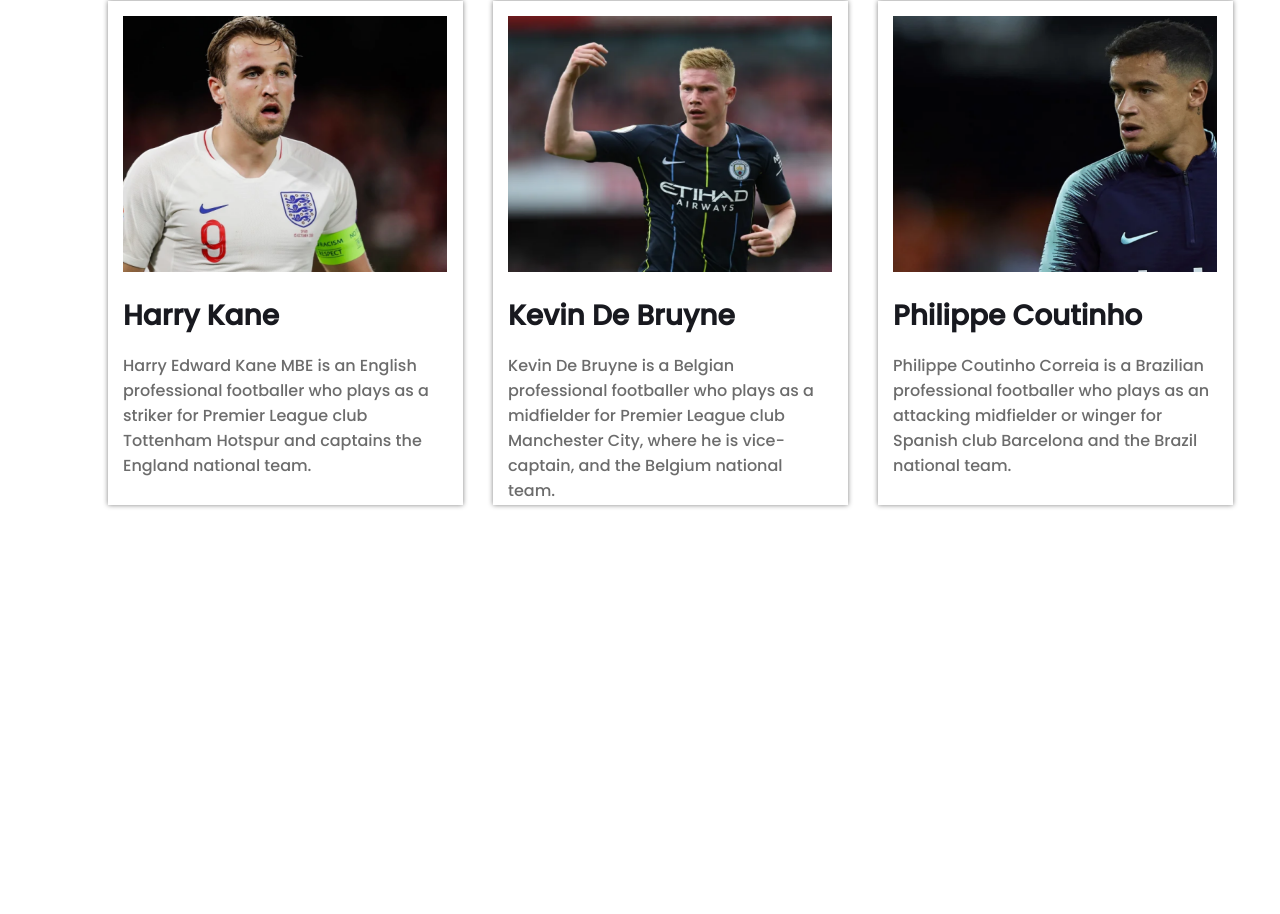
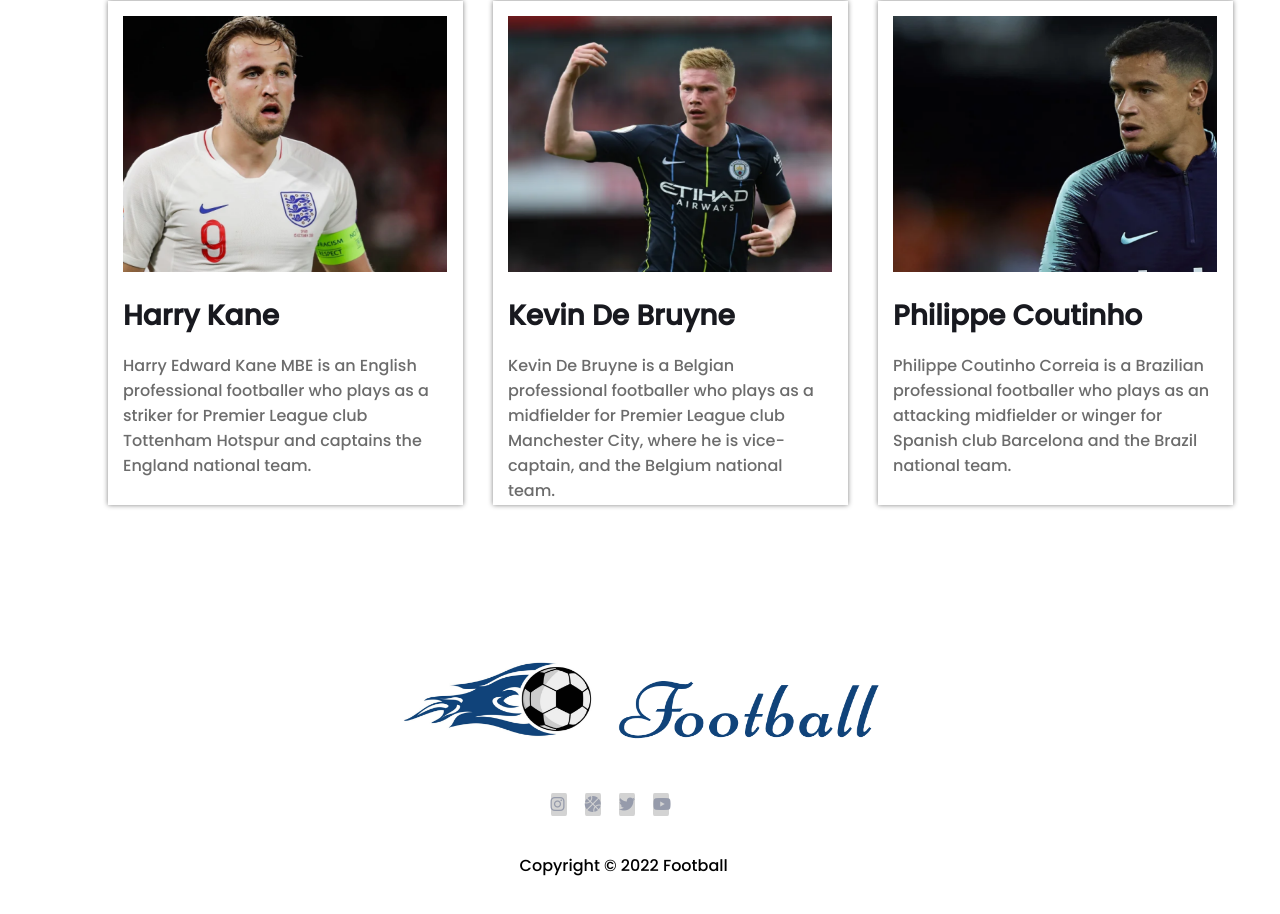
Before and after one commit to Ashfika-Lira/responsive-football, a plain HTML site: page index.html in a window 1280 px wide. Shown: the part 2317-3231 px from the top of the page. Before the commit the page ends 3010 px from the top, so only its background shows below. Drawn offline with Linux system fonts and the light colour scheme.

Commit message:
footer done

```diff
--- a/index.html
+++ b/index.html
@@ -151,8 +151,21 @@
     <!-- main end -->
 
     <!-- footer start -->
-    <footer>
-
+    <footer class="footer-container">
+        <div class="footer-info">
+            <div class="footer-img">
+                <img src="images/Logo.png" alt="">
+            </div>
+            <div class="footer-icons">
+                <a href=""><i class="fab fa-instagram"></i></a>
+                <a href=""><i class="fas fa-basketball-ball"></i></a>
+                <a href=""><i class="fab fa-twitter"></i></a>
+                <a href=""><i class="fab fa-youtube"></i></a>
+            </div>
+            <div class="copyright">
+                <p>Copyright &copy; 2022 Football</p>
+            </div>
+        </div>
     </footer>
     <!-- footer end -->
 </body>
--- a/styles/style.css
+++ b/styles/style.css
@@ -87,7 +87,7 @@
  .top-players{
      padding-left: 100px;
      padding-right: 110px;
-     padding-bottom: 180px;
+     padding-bottom: 100px;
  }
 .players{
     display: grid;
@@ -118,3 +118,57 @@
     color: #6C6C6C;
     font-size: 16px;
 }
+/*-----------------------
+    footer styles
+ ---------------------- */
+ .footer-container{
+    display: flex;
+    flex-direction: column;
+    justify-content: center;
+    align-items: center;
+    padding-top: 50px;
+    padding-bottom: 50px;
+    padding-left: 475px;
+    padding-right: 480px;
+ }
+ .footer-img img{
+    width: 483.87px;
+    height: 110px;
+ }
+ .footer-icons{
+     padding-left: 155px;
+     padding-right: 155px;
+     padding-top: 20px;
+     padding-bottom: 20px;
+ }
+ .footer-icons a{
+     background-color: lightgray;
+     border-radius: 10%;
+     height: 50px;
+     width: 50px;
+     margin-right: 14px;
+ }
+ .fa-instagram{
+     width: 16px;
+     height: 13px;
+     color: #969BAB;
+ }
+ .fa-basketball-ball{
+    width: 16px;
+    height: 13px;
+    color: #969BAB;
+ }
+ .fa-twitter{
+    width: 16px;
+    height: 13px;
+    color: #969BAB;
+ }
+ .fa-youtube{
+    width: 16px;
+    height: 13px;
+    color: #969BAB;
+ }
+ .copyright{
+     padding-left: 124px;
+     padding-right: 124px;
+ }
```
